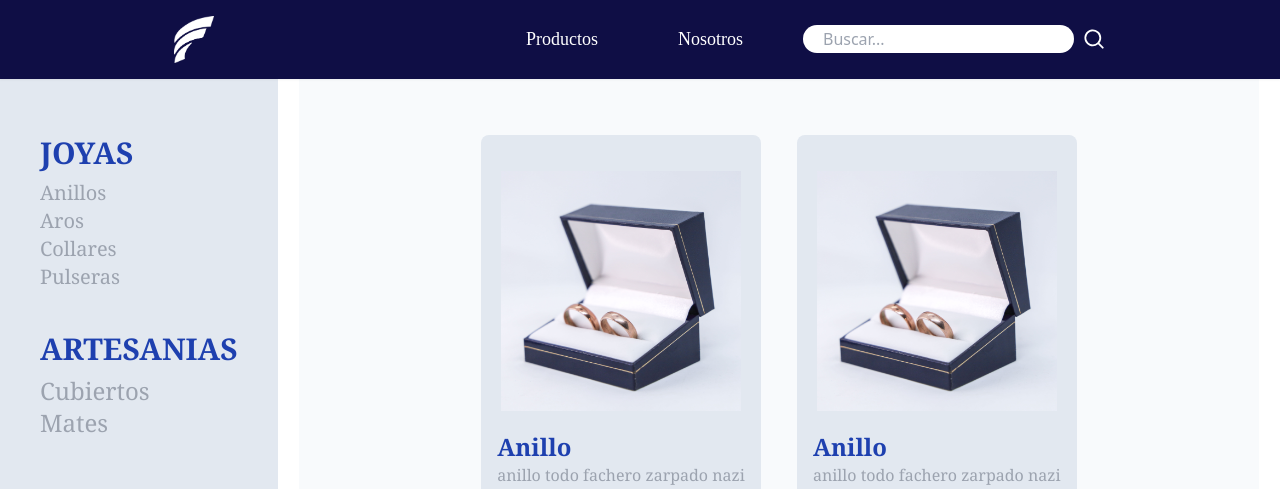
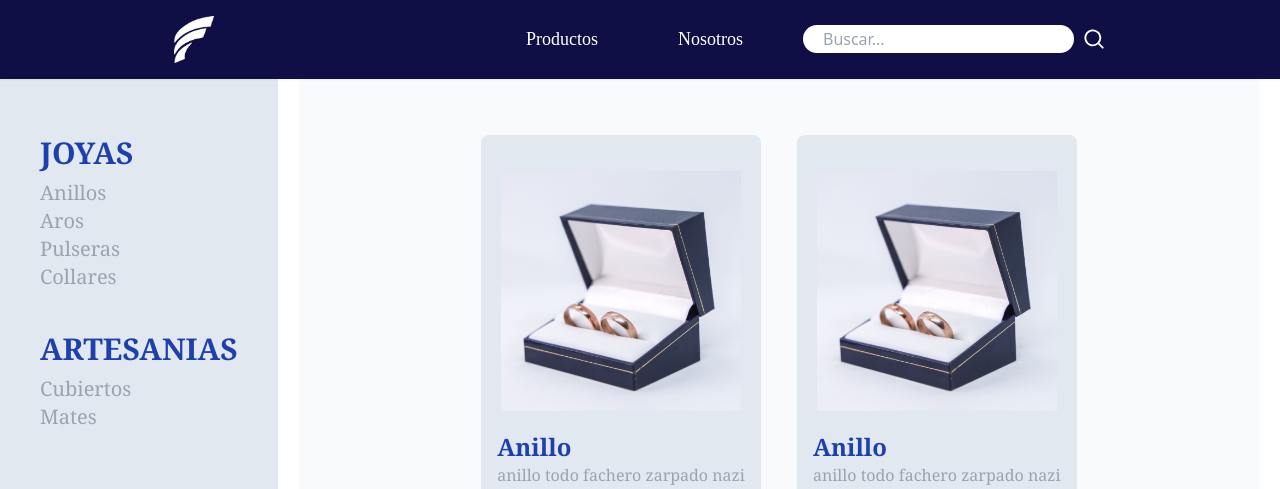
Before and after one commit to NachoXS15/fontenezJoyas, a React (Vite) app: page /productos in a window 1280 px wide. Shown: the top 489 px of the page. Built offline with nearby package versions, Linux system fonts and the light colour scheme; a web font is replaced by a local one.

Commit message:
created categories files

```diff
--- a/src/components/Categories.tsx
+++ b/src/components/Categories.tsx
@@ -1,3 +1,4 @@
+import { CategoriesArt, CategoriesJoyas } from "../config/Categories";
 
 export default function Categories() {
     return (
@@ -6,17 +7,21 @@ export default function Categories() {
                 <div className="flex gap-2 flex-col">
                     <h2 className="text-3xl text-blue-800 font-bold uppercase">Joyas</h2>
                     <div className="flex flex-col">
-                        <a href="" className="text-xl text-gray-400 hover:underline hover:text-gray-800">Anillos</a>
-                        <a href="" className="text-xl text-gray-400 hover:underline hover:text-gray-800">Aros</a>
-                        <a href="" className="text-xl text-gray-400 hover:underline hover:text-gray-800">Collares</a>
-                        <a href="" className="text-xl text-gray-400 hover:underline hover:text-gray-800">Pulseras</a>
+                        {
+                            CategoriesJoyas.map(cat => (
+                                <a href="" className="text-xl text-gray-400 hover:underline hover:text-gray-800">{cat}</a>
+                            ))
+                        }
                     </div>
                 </div>
                 <div className="flex gap-2 flex-col mt-10">
                     <h2 className="text-3xl text-blue-800 font-bold uppercase">Artesanias</h2>
                     <div className="flex flex-col">
-                        <a className="text-2xl text-gray-400 hover:underline hover:text-gray-800">Cubiertos</a>
-                        <a className="text-2xl text-gray-400 hover:underline hover:text-gray-800">Mates</a>
+                        {
+                            CategoriesArt.map(cat => (
+                                <a href="" className="text-xl text-gray-400 hover:underline hover:text-gray-800">{cat}</a>
+                            ))
+                        }
                     </div>
                 </div>
             </aside>
--- /dev/null
+++ b/src/config/Categories.ts
@@ -0,0 +1,16 @@
+const CategoriesJoyas = [
+    "Anillos",
+    "Aros",
+    "Pulseras",
+    "Collares"
+]
+
+const CategoriesArt = [
+    "Cubiertos",
+    "Mates"
+]
+
+export {
+    CategoriesArt,
+    CategoriesJoyas
+}
```
